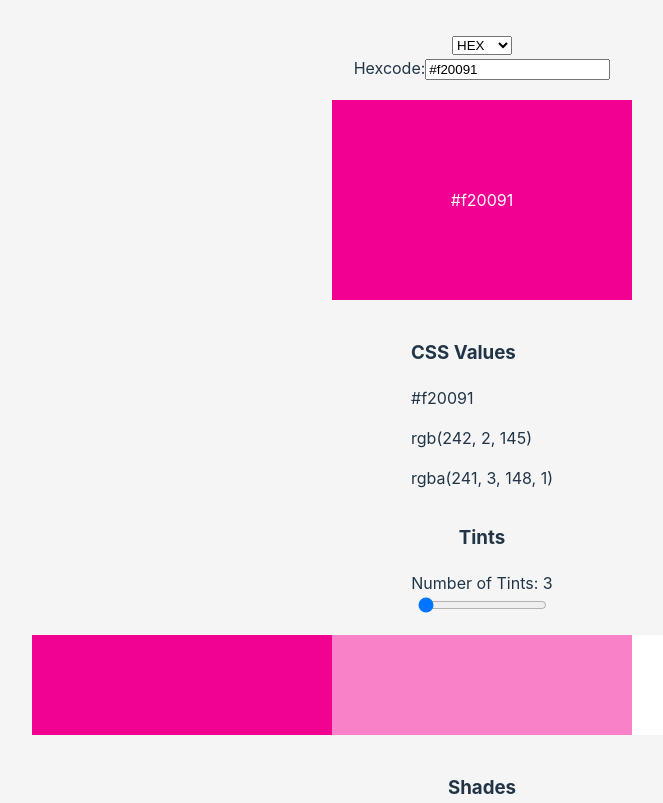
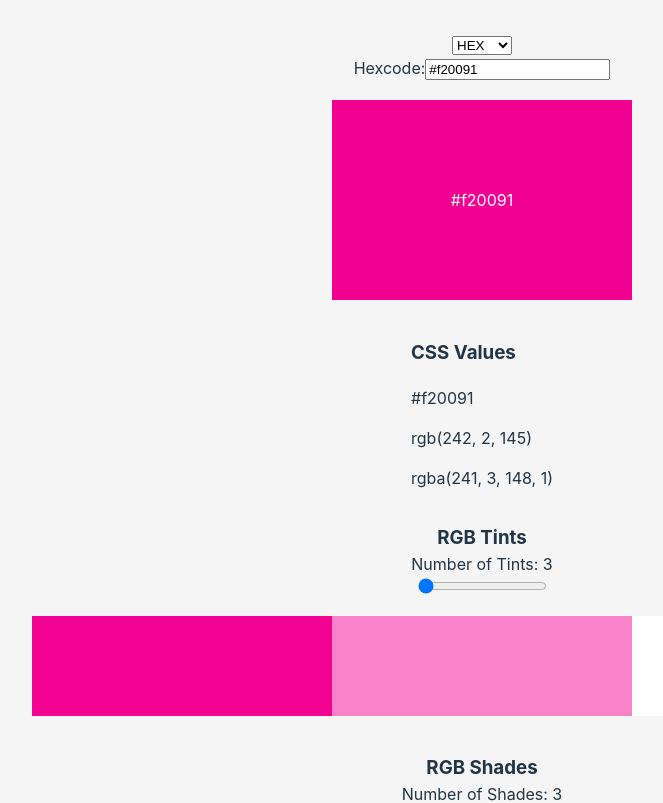
Before and after one commit to amandahinton/huetility, a React (Vite) app: page / in a window 1280 px wide. Shown: the top 803 px of the page, without its empty margins (158-821 px from the left). Built offline with nearby package versions, Linux system fonts and the light colour scheme.

Commit message:
style tints and shades

```diff
--- /dev/null
+++ b/src/components/Shades.css
@@ -0,0 +1,4 @@
+.huetility-shades-title {
+  margin-top: 18px;
+  margin-bottom: 0;
+}
--- a/src/components/Shades.tsx
+++ b/src/components/Shades.tsx
@@ -2,6 +2,7 @@ import React from "react";
 import { useColor } from "../contexts/ColorContext";
 import { cssColorValue } from "../utils/helpers";
 import { ColorMode } from "../types/enums";
+import "./Shades.css";
 
 export function Shades() {
   const { color } = useColor();
@@ -26,7 +27,7 @@ export function Shades() {
 
   return (
     <>
-      <h3>Shades</h3>
+      <h3 className="huetility-shades-title">RGB Shades</h3>
       <label htmlFor="shadeCount">Number of Shades: {shadeCount}</label>
       <input
         type="range"
--- /dev/null
+++ b/src/components/Tints.css
@@ -0,0 +1,4 @@
+.huetility-tints-title {
+  margin-top: 18px;
+  margin-bottom: 0;
+}
--- a/src/components/Tints.tsx
+++ b/src/components/Tints.tsx
@@ -2,6 +2,7 @@ import React from "react";
 import { useColor } from "../contexts/ColorContext";
 import { cssColorValue } from "../utils/helpers";
 import { ColorMode } from "../types/enums";
+import "./Tints.css"
 
 export function Tints() {
   const { color } = useColor();
@@ -19,7 +20,6 @@ export function Tints() {
     b: 255 - RGB.b,
   };
 
-  console.log(divergenceFromWhite)
   for (let i = 1; i < tintCount - 1; i++) {
     const newtint = {
       r: RGB.r + (divergenceFromWhite.r * tintMultiplier * i),
@@ -33,7 +33,7 @@ export function Tints() {
 
   return (
     <>
-      <h3>Tints</h3>
+      <h3 className="huetility-tints-title">RGB Tints</h3>
       <label htmlFor="tintCount">Number of Tints: {tintCount}</label>
       <input
         type="range"
```
